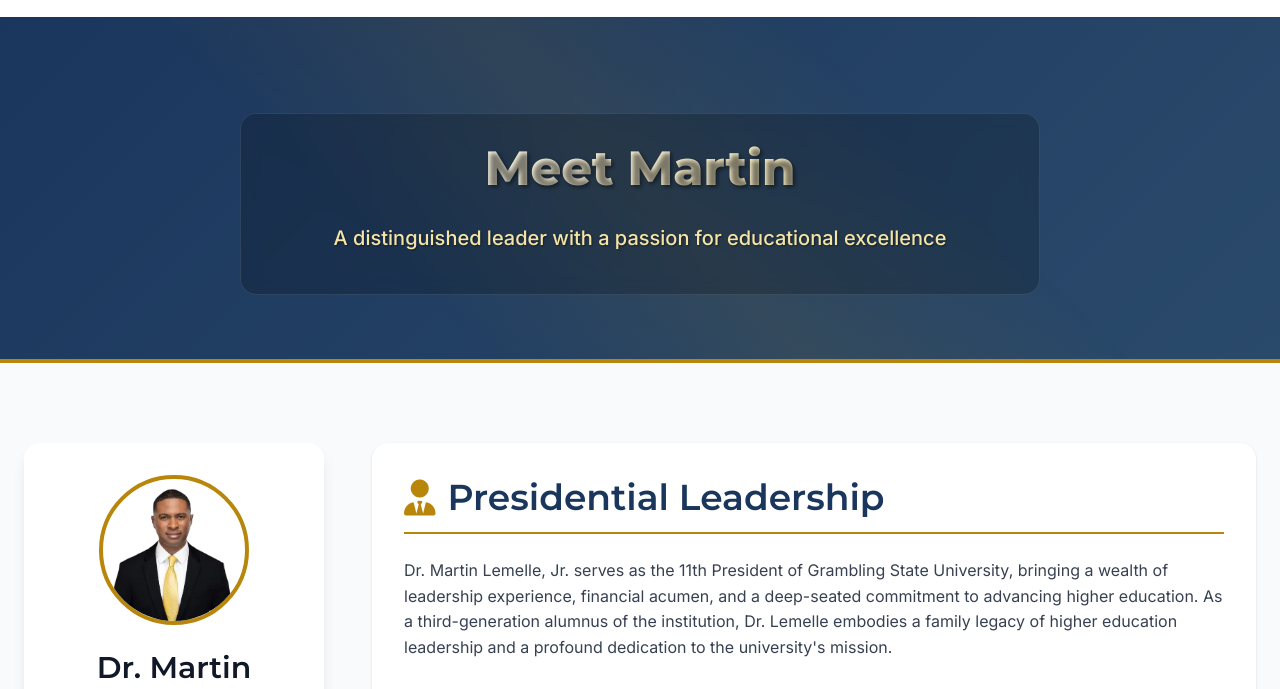
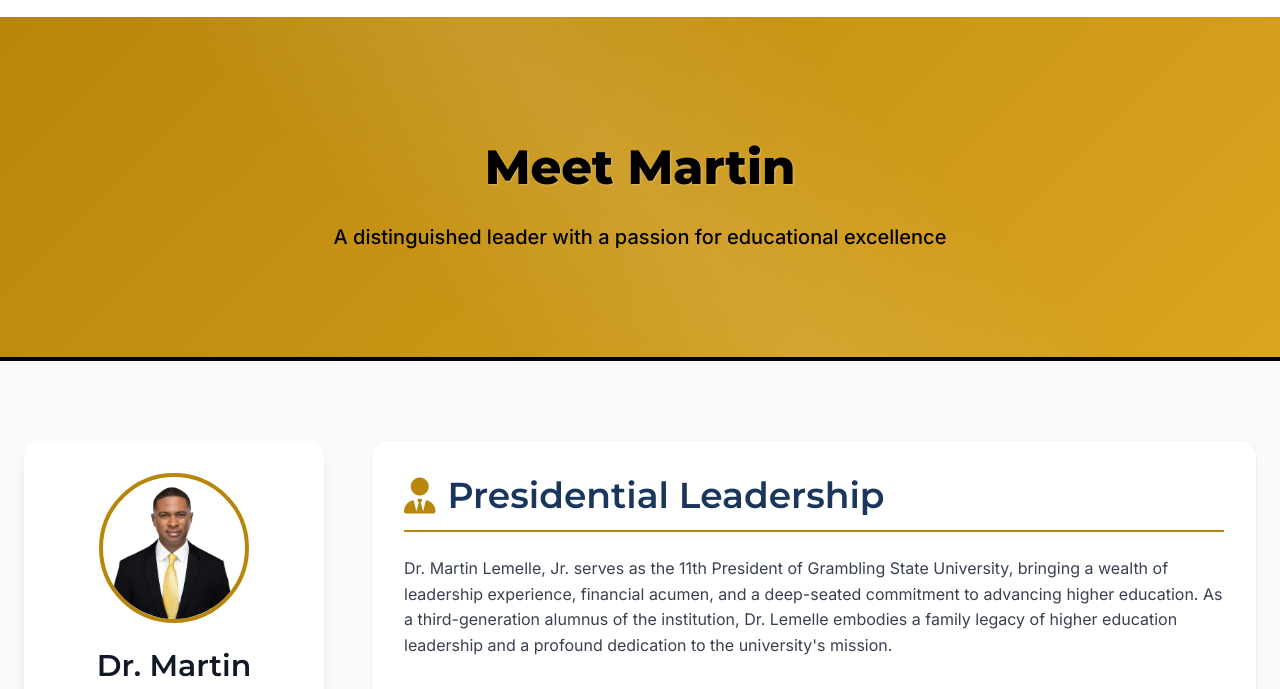
Before and after one commit to richmondazadze/martinlemelle, a plain HTML site: page index.html in a window 1280 px wide. Both pictures are taken after a click on the link "MEET MARTIN". Shown: the part 63-752 px from the top of the page. Drawn offline with Linux system fonts and the light colour scheme.

Commit message:
Assistant checkpoint: Reverted hero styling and updated color scheme
Assistant generated file changes:
- css/main.css: Revert hero content styling and fix color scheme, Update page hero background to gold scheme, Update footer to follow gold, white, black color scheme

---

User prompt:

Do these:

1. revert this, Added backdrop blur and semi-transparent background to hero content for better visibility
Enhanced hero badge with gradient background and better styling
Improved hero title with gradient text effect and stronger shadows

2. For the footer and the hero for the other pages apart from the home, the background should strictly following the Gold, White Black color scheme

Replit-Commit-Author: Assistant
Replit-Commit-Session-Id: b2e0a115-a22e-4384-9e26-1b7a2b22965e

```diff
--- a/css/main.css
+++ b/css/main.css
@@ -308,24 +308,18 @@ a:hover {
   color: var(--white);
   max-width: 900px;
   padding: var(--space-8) var(--space-6);
-  background: rgba(0, 0, 0, 0.3);
-  backdrop-filter: blur(10px);
-  border-radius: var(--border-radius-2xl);
-  border: 1px solid rgba(255, 255, 255, 0.1);
 }
 
 .hero-badge {
   display: inline-flex;
   align-items: center;
   gap: var(--space-2);
-  background: linear-gradient(135deg, var(--gold-primary), var(--gold-secondary));
+  background: var(--gold-primary);
   padding: var(--space-3) var(--space-6);
   border-radius: var(--border-radius-full);
   font-size: var(--font-size-sm);
   font-weight: 600;
   margin-bottom: var(--space-8);
-  border: 2px solid var(--gold-light);
-  box-shadow: var(--shadow-lg);
   text-transform: uppercase;
   letter-spacing: 0.05em;
 }
@@ -334,11 +328,7 @@ a:hover {
   font-size: clamp(var(--font-size-4xl), 5vw, var(--font-size-6xl));
   font-weight: 800;
   margin-bottom: var(--space-6);
-  text-shadow: 3px 3px 6px rgba(0, 0, 0, 0.7);
-  background: linear-gradient(135deg, var(--white), var(--gold-light));
-  -webkit-background-clip: text;
-  -webkit-text-fill-color: transparent;
-  background-clip: text;
+  color: var(--white);
 }
 
 .hero-subtitle {
@@ -432,11 +422,11 @@ a:hover {
 
 /* Page Hero */
 .page-hero {
-  background: linear-gradient(135deg, var(--navy-primary) 0%, var(--navy-secondary) 100%);
-  color: var(--white);
+  background: linear-gradient(135deg, var(--gold-primary) 0%, var(--gold-secondary) 100%);
+  color: var(--black);
   padding: var(--space-24) 0 var(--space-16);
   margin-top: 80px;
-  border-bottom: 4px solid var(--gold-primary);
+  border-bottom: 4px solid var(--black);
   position: relative;
 }
 
@@ -447,43 +437,32 @@ a:hover {
   left: 0;
   right: 0;
   bottom: 0;
-  background: linear-gradient(45deg, transparent 30%, rgba(184, 134, 11, 0.1) 50%, transparent 70%);
+  background: linear-gradient(45deg, transparent 30%, rgba(255, 255, 255, 0.1) 50%, transparent 70%);
   z-index: 1;
 }
 
 .page-hero-content {
   position: relative;
   z-index: 2;
-}
-
-.page-hero-content {
   text-align: center;
   max-width: 800px;
   margin: 0 auto;
   padding: var(--space-6) var(--space-4);
-  background: rgba(0, 0, 0, 0.2);
-  backdrop-filter: blur(8px);
-  border-radius: var(--border-radius-xl);
-  border: 1px solid rgba(255, 255, 255, 0.1);
 }
 
 .page-title {
   font-size: clamp(var(--font-size-4xl), 4vw, var(--font-size-5xl));
   font-weight: 800;
   margin-bottom: var(--space-6);
-  color: var(--white);
-  text-shadow: 2px 2px 4px rgba(0, 0, 0, 0.5);
-  background: linear-gradient(135deg, var(--white), var(--gold-light));
-  -webkit-background-clip: text;
-  -webkit-text-fill-color: transparent;
-  background-clip: text;
+  color: var(--black);
+  text-shadow: 1px 1px 2px rgba(255, 255, 255, 0.3);
 }
 
 .page-subtitle {
   font-size: var(--font-size-xl);
-  color: var(--gold-light);
+  color: var(--black);
   font-weight: 500;
-  text-shadow: 1px 1px 2px rgba(0, 0, 0, 0.5);
+  opacity: 0.8;
 }
 
 /* Features Section */
@@ -1004,7 +983,7 @@ a:hover {
 
 /* Footer */
 .footer {
-  background: var(--navy-primary);
+  background: var(--black);
   color: var(--white);
   padding: var(--space-16) 0 var(--space-8);
   border-top: 3px solid var(--gold-primary);
```
